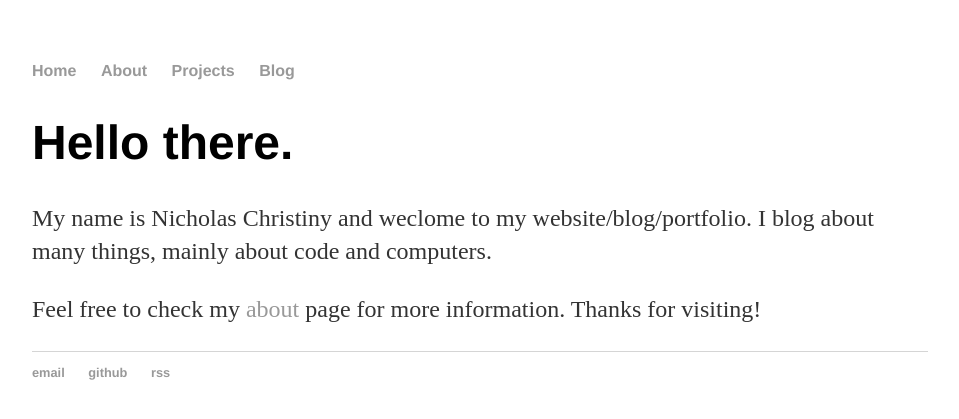
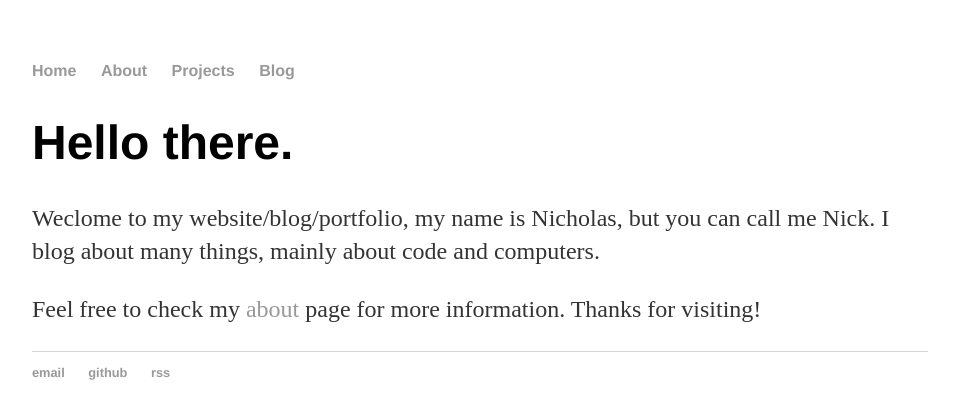
Before and after one commit to nchristiny/nchristiny.github.io, a Jekyll site: the page built from index.html, in a window 1280 px wide. Shown: the top 419 px of the page, without its empty margins (160-1119 px from the left). Built offline with Jekyll 4.4.1, drawn with Linux system fonts in a browser that asks for light colours.

Commit message:
Add minor tweaks

```diff
--- a/about/index.html
+++ b/about/index.html
@@ -4,7 +4,7 @@ title: About Me
 ---
 <div class="about">
   <h1>About</h1>
-  <p>Hi! My name is Nick Christiny and I love computers, astrophysics, and garlic.</p>
+  <p>Hi! My name is Nicholas Christiny and I love computers, astrophysics, and garlic.</p>
   <p>Born in Santiago Chile, I then moved around the world for a quite a while before setting and graduating from the University of Texas at Austin where I studied physics and astronomy. I recently completed a training course through Dev Bootcamp in Chicago where I learned how to code beautiful and meaningful things.</p>
   <p>In my spare time I enjoy thinking about extrasolar planetary weather patterns and time travel.</p>
   <p>I am the proud guardian of two cats and currently reside in Chicago IL.</p>
--- a/index.html
+++ b/index.html
@@ -4,6 +4,6 @@ title: Code or Die
 ---
 <div class="comment">
   <h1>Hello there.</h1>
-  <p>My name is Nicholas Christiny and weclome to my website/blog/portfolio. I blog about many things, mainly about code and computers.</p>
+  <p>Weclome to my website/blog/portfolio, my name is Nicholas, but you can call me Nick. I blog about many things, mainly about code and computers.</p>
   <p>Feel free to check my <a href="/about">about</a> page for more information. Thanks for visiting!</p>
 </div>
```
